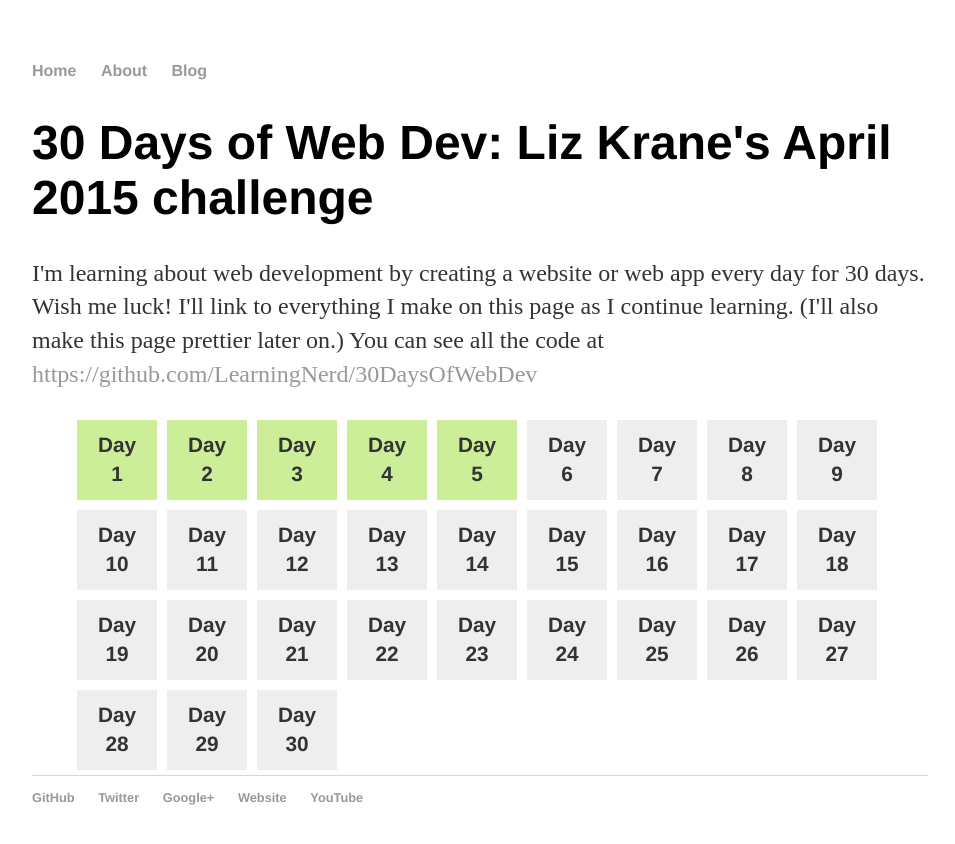
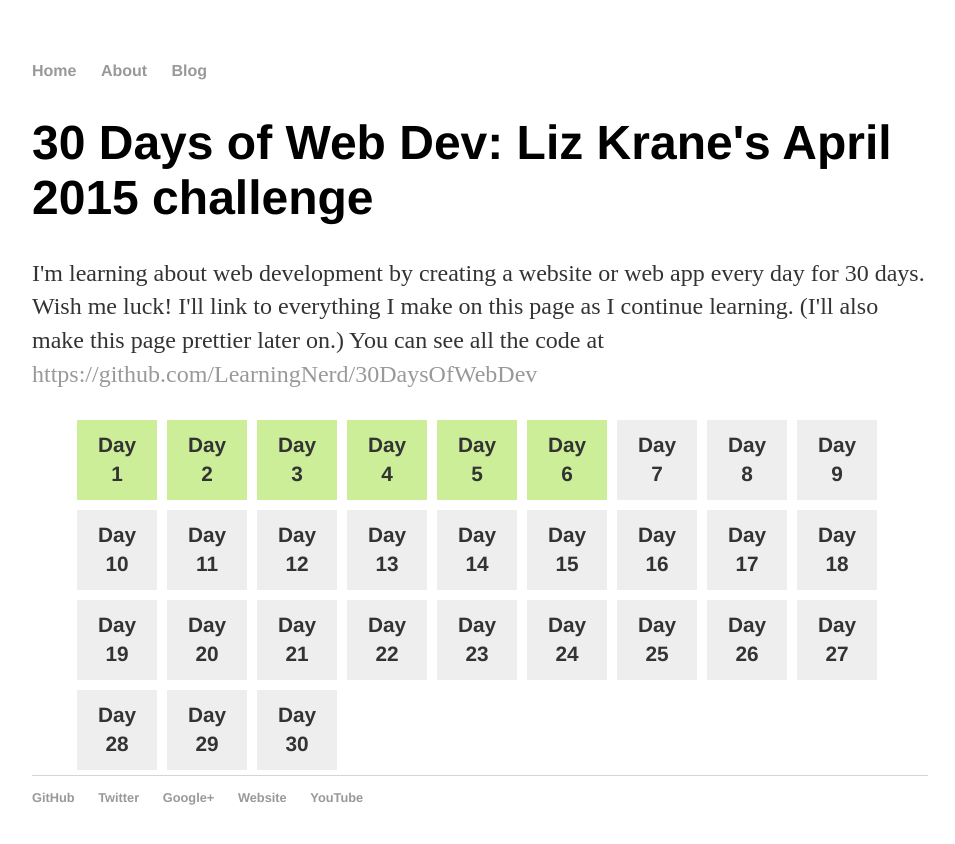
Before and after one commit to LearningNerd/30DaysOfWebDev, a Jekyll site: the page built from index.html, in a window 1280 px wide. Shown: the top 844 px of the page, without its empty margins (160-1115 px from the left). Built offline with Jekyll 4.4.1, drawn with Linux system fonts in a browser that asks for light colours.

Commit message:
Update index.html

```diff
--- a/index.html
+++ b/index.html
@@ -10,7 +10,7 @@ title: 30 Days of Web Dev - Liz Krane's April 2015 challenge
 		 <a href="day3/"><li class="done">Day <br/>3</li></a>
 		 <a href="day4/"><li class="done">Day <br/>4</li></a>
 		  <a href="day5/"><li class="done">Day <br/>5</li></a>
-		  <li>Day <br/>6</li>
+		  <a href="day6/"><li class="done">Day <br/>6</li></a>
 		  <li>Day <br/>7</li>
 		  <li>Day <br/>8</li>
 		   <li>Day <br/>9</li>
```
